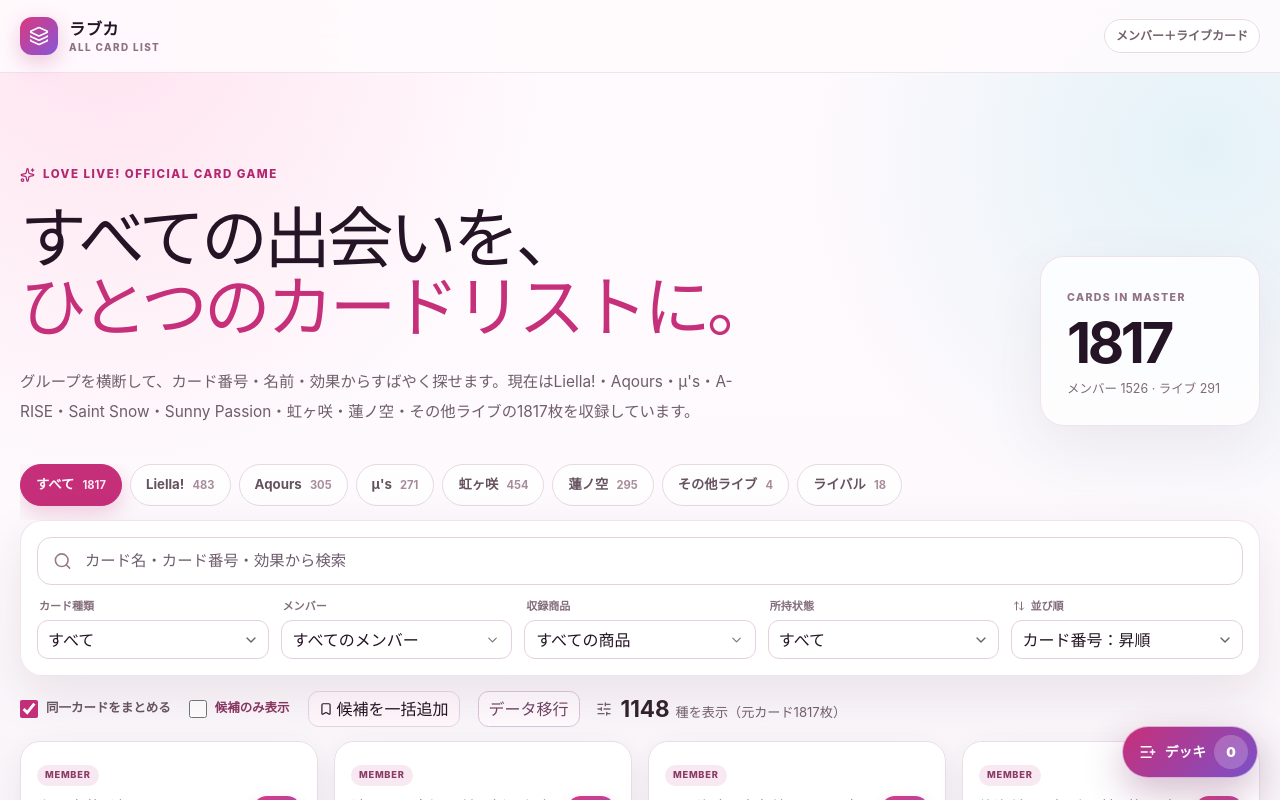
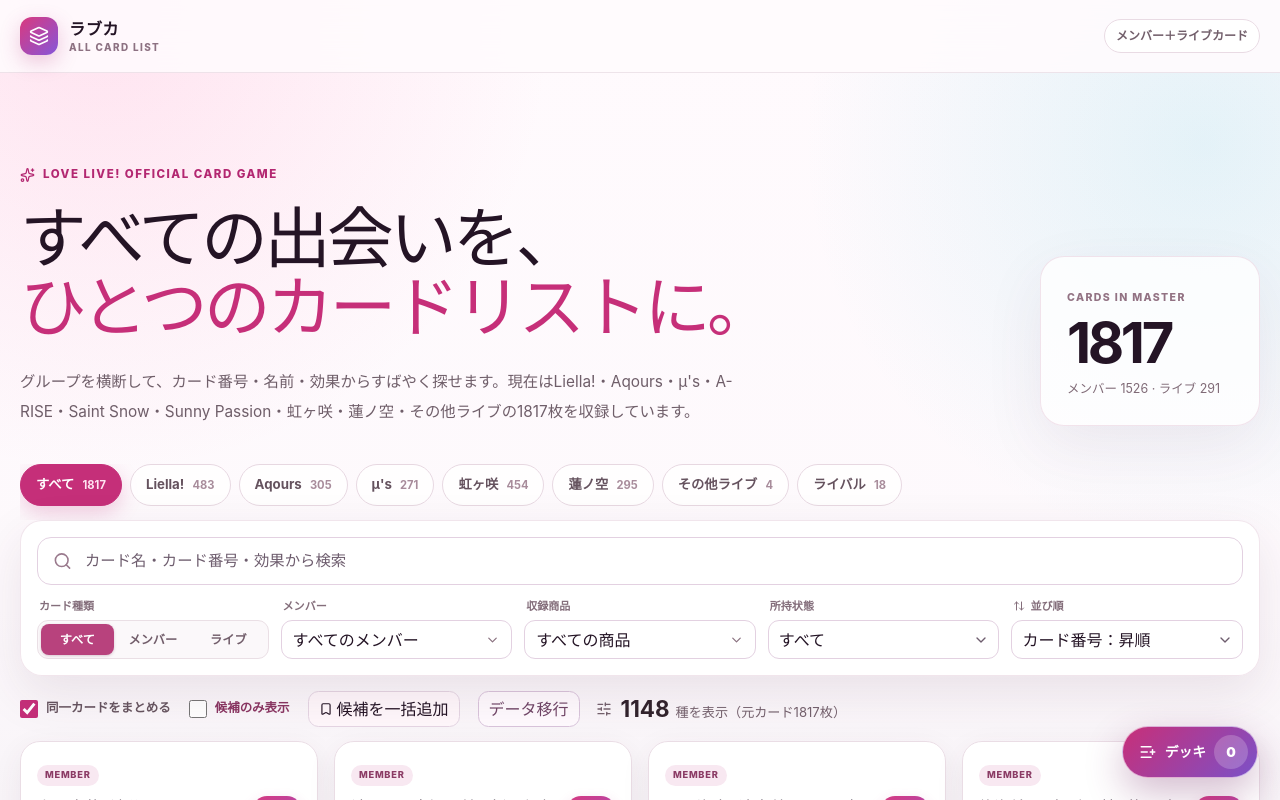
Before and after one commit to nice-roy/loveca-card-list, a React (Vite) app: page / in a window 1280 px wide. Shown: the top 800 px of the page. Built offline with nearby package versions, Linux system fonts and the light colour scheme.

Commit message:
Remember card type filter preference

```diff
--- a/app/globals.css
+++ b/app/globals.css
@@ -61,6 +61,11 @@
 .clear-search svg { width: 15px; } .select-grid { display: grid; grid-template-columns: repeat(5,minmax(0,1fr)); align-items: start; gap: 12px; margin-top: 13px; }
 .filter-field { min-width: 0; } .filter-field > .filter-label { display: flex; align-items: center; gap: 5px; margin: 0 0 6px 2px; color: #846e7b; font-size: .69rem; font-weight: 800; } .filter-label svg { width: 12px; height: 12px; }
 .select-control,.select-control select { width: 100%; } .select-control select { height: 39px; border-radius: 11px; background: white; }
+.card-type-segment { display: grid; grid-template-columns: repeat(3,minmax(0,1fr)); gap: 3px; min-height: 39px; padding: 3px; border: 1px solid #eadfe5; border-radius: 11px; background: #fbf8fa; }
+.card-type-segment button { min-width: 0; border: 0; border-radius: 8px; background: transparent; color: #725e6b; font: inherit; font-size: .76rem; font-weight: 800; cursor: pointer; transition: background .16s ease, color .16s ease, box-shadow .16s ease; }
+.card-type-segment button:hover { background: #f3eaf0; }
+.card-type-segment button:focus-visible { outline: 2px solid #b8427d; outline-offset: 1px; }
+.card-type-segment button.active { background: #b8427d; color: #fff; box-shadow: 0 1px 3px rgba(109,37,74,.24); }
 .multi-select-trigger { width: 100%; height: 39px; display: flex; align-items: center; justify-content: space-between; gap: 8px; padding: 0 11px; overflow: hidden; border: 1px solid var(--input); border-radius: 11px; background: white; color: var(--foreground); text-align: left; }
 .multi-select-trigger:hover { border-color: #d7aec3; } .multi-select-trigger:focus-visible { outline: 3px solid color-mix(in oklab,var(--ring) 35%,transparent); outline-offset: 1px; }
 .multi-select-trigger > span { overflow: hidden; text-overflow: ellipsis; white-space: nowrap; } .multi-select-trigger svg { width: 15px; flex: 0 0 auto; color: #8c7482; }
--- a/app/page.tsx
+++ b/app/page.tsx
@@ -22,6 +22,7 @@
 import { isRivalGroupId, matchesGroupFilter, matchesMemberGroupFilter } from '@/lib/group-filter';
 import { INVENTORY_STORAGE_KEY, MAX_OWNED_QUANTITY, inventoryTotalsByBase, matchesInventoryFilter, normalizeInventory, setOwnedQuantity, type InventoryFilter, type InventoryQuantities } from '@/lib/inventory';
 import { createShortageCardsText, getDeckOwnershipStatuses, getShortageEntries, type DeckOwnershipStatus } from '@/lib/deck-ownership';
+import { CARD_TYPE_STORAGE_KEY, normalizeCardTypeFilter, type CardTypeFilter } from '@/lib/card-type-preference';
 
 const cards = cardsJson as Card[];
 const references = referencesJson as ReferenceData;
@@ -66,6 +67,14 @@
     return localStorage.getItem(MEMBER_DISPLAY_MODE_STORAGE_KEY) === 'unit' ? 'unit' : 'schoolYear';
   } catch {
     return 'schoolYear';
+  }
+}
+
+function readCardTypeFilter(): CardTypeFilter {
+  try {
+    return normalizeCardTypeFilter(localStorage.getItem(CARD_TYPE_STORAGE_KEY));
+  } catch {
+    return 'all';
   }
 }
 
@@ -220,7 +229,7 @@
   const [groupId, setGroupId] = useState('all');
   const [memberIds, setMemberIds] = useState<string[]>([]);
   const [memberDisplayMode, setMemberDisplayMode] = useState<MemberDisplayMode>(readMemberDisplayMode);
-  const [cardType, setCardType] = useState('all');
+  const [cardType, setCardType] = useState<CardTypeFilter>(readCardTypeFilter);
   const [productIds, setProductIds] = useState<string[]>([]);
   const [costIds, setCostIds] = useState<string[]>([]);
   const [scoreIds, setScoreIds] = useState<string[]>([]);
@@ -320,6 +329,14 @@
 
   useEffect(() => {
     try {
+      localStorage.setItem(CARD_TYPE_STORAGE_KEY, cardType);
+    } catch {
+      // The current page remains usable even if storage is unavailable.
+    }
+  }, [cardType]);
+
+  useEffect(() => {
+    try {
       localStorage.setItem(INVENTORY_STORAGE_KEY, JSON.stringify({ version: 1, cards: inventory }));
     } catch {
       // Inventory remains usable for the current page even if storage is unavailable.
@@ -359,7 +376,7 @@
     setQuery(''); setGroupId('all'); setMemberIds([]); setCardType('all'); setProductIds([]); setSortKey(DEFAULT_SORT); setVisibleCount(PAGE_SIZE);
     setCostIds([]); setScoreIds([]); setGroupIdenticalCards(true); setCandidateOnly(false); setInventoryFilter('all');
   };
-  const changeCardType = (nextCardType: string) => {
+  const changeCardType = (nextCardType: CardTypeFilter) => {
     setCardType(nextCardType);
     if (nextCardType !== 'member') setCostIds([]);
     if (nextCardType !== 'live') setScoreIds([]);
@@ -649,7 +666,7 @@
       <div className="filter-panel">
         <div className="search-wrap"><Search aria-hidden="true" /><Input aria-label="カード名、カード番号、効果テキストで検索" className="search-input" onChange={(event) => { setQuery(event.target.value); setVisibleCount(PAGE_SIZE); }} placeholder="カード名・カード番号・効果から検索" type="search" value={query} />{query && <button className="clear-search" onClick={() => setQuery('')} aria-label="検索語を消去"><X /></button>}</div>
         <div className={`select-grid${cardType === 'member' ? ' with-cost-filter' : ''}`}>
-          <label className="filter-field"><span className="filter-label">カード種類</span><NativeSelect className="select-control" value={cardType} onChange={(event) => changeCardType(event.target.value)}><NativeSelectOption value="all">すべて</NativeSelectOption><NativeSelectOption value="member">メンバー</NativeSelectOption><NativeSelectOption value="live">ライブ</NativeSelectOption></NativeSelect></label>
+          <div className="filter-field card-type-filter"><span className="filter-label" id="card-type-label">カード種類</span><div aria-labelledby="card-type-label" className="card-type-segment" role="group"><button aria-pressed={cardType === 'all'} className={cardType === 'all' ? 'active' : ''} onClick={() => changeCardType('all')} type="button">すべて</button><button aria-pressed={cardType === 'member'} className={cardType === 'member' ? 'active' : ''} onClick={() => changeCardType('member')} type="button">メンバー</button><button aria-pressed={cardType === 'live'} className={cardType === 'live' ? 'active' : ''} onClick={() => changeCardType('live')} type="button">ライブ</button></div></div>
           {cardType !== 'live' && <MultiSelect emptyLabel="すべてのメンバー" id="member-filter" label="メンバー" memberDisplayMode={memberDisplayMode} onChange={updateMemberIds} onMemberDisplayModeChange={setMemberDisplayMode} optionGroups={memberOptionGroups} options={availableMembers} selectedIds={memberIds} />}
           {cardType === 'member' && <MultiSelect key="cost" emptyLabel="すべてのコスト" id="cost-filter" label="コスト" onChange={updateCostIds} options={availableCosts} selectedIds={costIds} />}
           {cardType === 'live' && <MultiSelect key="score" emptyLabel="すべてのスコア" id="score-filter" label="スコア" onChange={updateScoreIds} options={availableScores} selectedIds={scoreIds} />}
--- /dev/null
+++ b/lib/card-type-preference.ts
@@ -0,0 +1,7 @@
+export const CARD_TYPE_STORAGE_KEY = 'loveca-card-list:card-type:v1';
+
+export type CardTypeFilter = 'all' | 'member' | 'live';
+
+export function normalizeCardTypeFilter(value: unknown): CardTypeFilter {
+  return value === 'member' || value === 'live' || value === 'all' ? value : 'all';
+}
--- /dev/null
+++ b/scripts/test-card-type-preference.mjs
@@ -0,0 +1,13 @@
+import assert from 'node:assert/strict';
+import test from 'node:test';
+import { CARD_TYPE_STORAGE_KEY, normalizeCardTypeFilter } from '../lib/card-type-preference.ts';
+
+test('card type preference uses a dedicated, safe value', () => {
+  assert.equal(CARD_TYPE_STORAGE_KEY, 'loveca-card-list:card-type:v1');
+  assert.equal(normalizeCardTypeFilter(null), 'all');
+  assert.equal(normalizeCardTypeFilter('all'), 'all');
+  assert.equal(normalizeCardTypeFilter('member'), 'member');
+  assert.equal(normalizeCardTypeFilter('live'), 'live');
+  assert.equal(normalizeCardTypeFilter('energy'), 'all');
+  assert.equal(normalizeCardTypeFilter({ value: 'live' }), 'all');
+});
```
